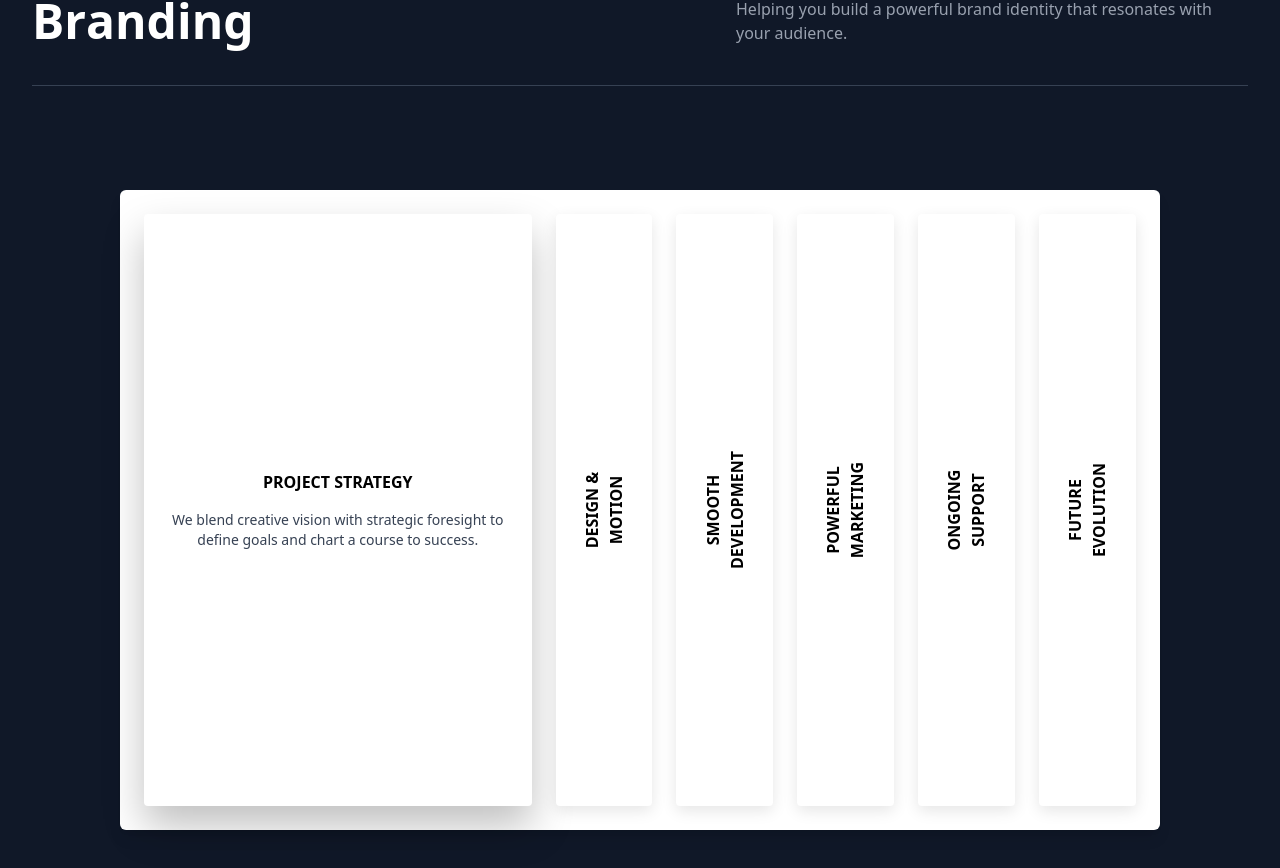
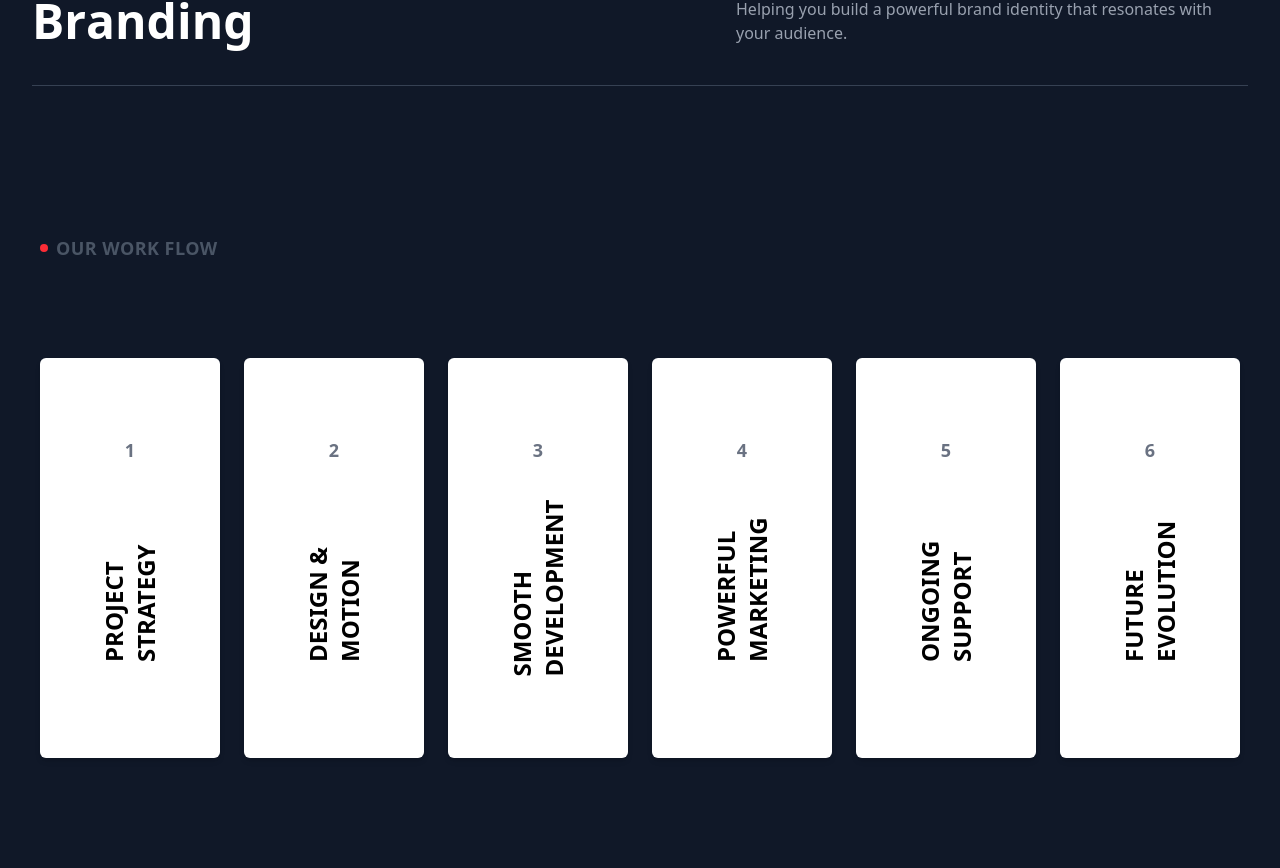
Before and after one commit to RoopTeja04/Web-Works-, a React (Vite) app in the folder client/: page /services in a window 1280 px wide. Shown: the part 1502-2370 px from the top of the page. Built offline with nearby package versions, Linux system fonts and the light colour scheme.

Commit message:
changes doned in the services on workflow

```diff
--- a/client/src/sub_components/processSteps.jsx
+++ b/client/src/sub_components/processSteps.jsx
@@ -2,63 +2,71 @@ import React, { useState } from 'react';
 import { motion, AnimatePresence } from 'framer-motion';
 
 const steps = [
-    { title: "PROJECT STRATEGY", description: "We blend creative vision with strategic foresight to define goals and chart a course to success." },
-    { title: "DESIGN & MOTION", description: "We create immersive visuals that captivate and communicate messages with impact." },
-    { title: "SMOOTH DEVELOPMENT", description: "Seamless design and navigation to engage visitors on any device." },
-    { title: "POWERFUL MARKETING", description: "We craft campaigns that resonate and drive lasting impact." },
-    { title: "ONGOING SUPPORT", description: "Reliable support to keep your website dynamic and impactful." },
-    { title: "FUTURE EVOLUTION", description: "Guiding your brand’s evolution with emerging technologies." },
+    { title: "PROJECT STRATEGY", description: "Every project is a canvas where we blend creative vision with strategic foresight..." },
+    { title: "DESIGN & MOTION", description: "Our team is a collective of artists, visionaries, and technophiles..." },
+    { title: "SMOOTH DEVELOPMENT", description: "We take pride in our meticulous approach, ensuring every element functions seamlessly..." },
+    { title: "POWERFUL MARKETING", description: "We're not just marketers; we're storytellers, data analysts, and strategists..." },
+    { title: "ONGOING SUPPORT", description: "In the ever-evolving digital landscape, your website isn't static..." },
+    { title: "FUTURE EVOLUTION", description: "From immersive experiences to AI-driven personalization, we're your digital architects..." },
 ];
 
 const RotatedInteractiveExpandingHeadings = () => {
-    const [activeIndex, setActiveIndex] = useState(0);
+    const [activeIndex, setActiveIndex] = useState(null);
 
-    const baseWidth = "10%";
-    const expandedWidth = "40%";
-    const baseHeight = "100%"; // Minimum height
-    const expandedHeight = "20%"; // Expansion for hover
+    const baseWidth = "180px";
+    const expandedWidth = "400px";
+    const baseHeight = "400px";
 
     return (
-        <div className="bg-black-100 min-h-screen flex flex-col items-center p-10">
+        <div className="bg-gray-900 text-black min-h-screen flex flex-col items-center p-10">
+            <div className="text-center mb-12 relative top-20 w-full">
+                <h3 className="text-md md:text-lg absolute bottom-2 font-semibold tracking-wide uppercase text-gray-600 flex items-center justify-center gap-2">
+                    <span className="w-2 h-2 bg-red-500 rounded-full inline-block"></span> Our Work Flow
+                </h3>
+            </div>
 
-            {/* Horizontal Rotated Step Headings */}
-            <div className="flex space-x-6 mx-20 h-[80vh] bg-white p-6 rounded-md shadow-lg">
+            <div className="flex space-x-6 mx-10 h-[80vh] items-center justify-center">
                 {steps.map((step, idx) => (
                     <motion.div
                         key={idx}
                         onMouseEnter={() => setActiveIndex(idx)}
-                        className="cursor-pointer rounded bg-white text-black flex flex-col items-center justify-center overflow-hidden"
+                        onMouseLeave={() => setActiveIndex(null)}
+                        className="cursor-pointer bg-white rounded-md shadow-md overflow-hidden flex flex-col items-center justify-center p-4"
                         animate={{
                             width: activeIndex === idx ? expandedWidth : baseWidth,
-                            height: activeIndex === idx ? expandedHeight : baseHeight,
-                            boxShadow: activeIndex === idx
-                                ? "0 20px 40px rgba(0,0,0,0.25)"
-                                : "0 5px 15px rgba(0,0,0,0.1)"
                         }}
-                        transition={{ duration: 0.5 }}
+                        transition={{
+                            duration: 0.8,
+                            ease: [0.43, 0.13, 0.23, 0.96],
+                        }}
                         style={{
-                            textAlign: 'center',
                             minHeight: baseHeight,
                         }}
                     >
+                        <span className="text-lg font-semibold text-gray-500 relative -top-15">{idx + 1}</span>
+
                         <motion.div
                             initial={{ rotate: -90 }}
-                            animate={{ rotate: activeIndex === idx ? 0 : -90 }}
-                            transition={{ duration: 0.5 }}
-                            className="font-semibold"
+                            animate={{
+                                rotate: activeIndex === idx ? 0 : -90,
+                            }}
+                            transition={{
+                                duration: 0.8,
+                                ease: [0.43, 0.13, 0.23, 0.96],
+                            }}
+                            className="font-bold text-2xl mt-8 text-start"
                         >
                             {step.title}
                         </motion.div>
 
-                        {/* Show description inside same box on hover */}
                         <AnimatePresence>
                             {activeIndex === idx && (
                                 <motion.div
-                                    initial={{ opacity: 0, y: -10 }}
+                                    initial={{ opacity: 0, y: 20 }}
                                     animate={{ opacity: 1, y: 0 }}
-                                    exit={{ opacity: 0, y: -10 }}
-                                    transition={{ duration: 0.4 }}
-                                    className="mt-4 text-sm text-gray-700 px-4"
+                                    exit={{ opacity: 0, y: 20 }}
+                                    transition={{ duration: 0.6, ease: "easeInOut" }}
+                                    className="mt-4 text-sm text-gray-700 px-4 text-center"
                                 >
                                     {step.description}
                                 </motion.div>
```
